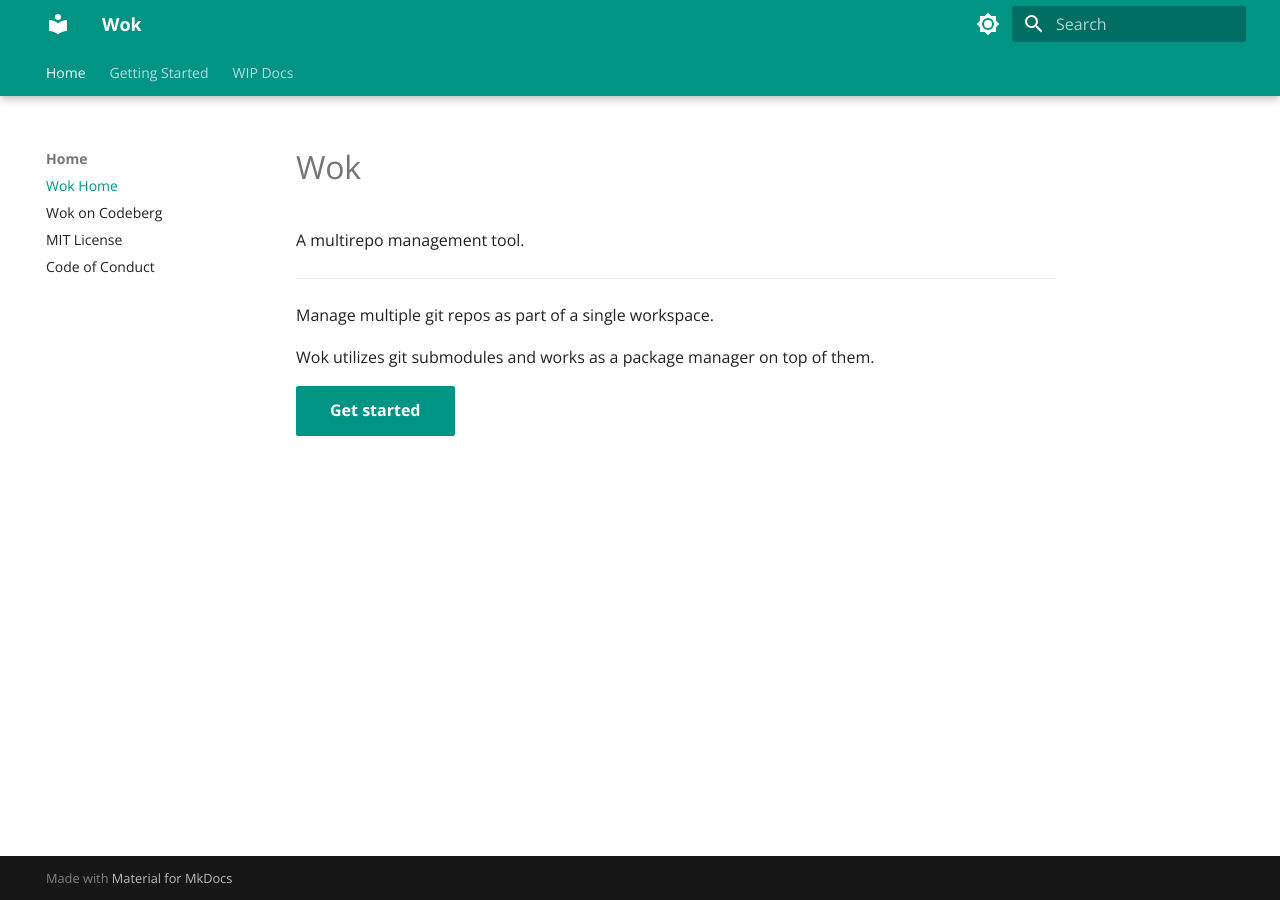
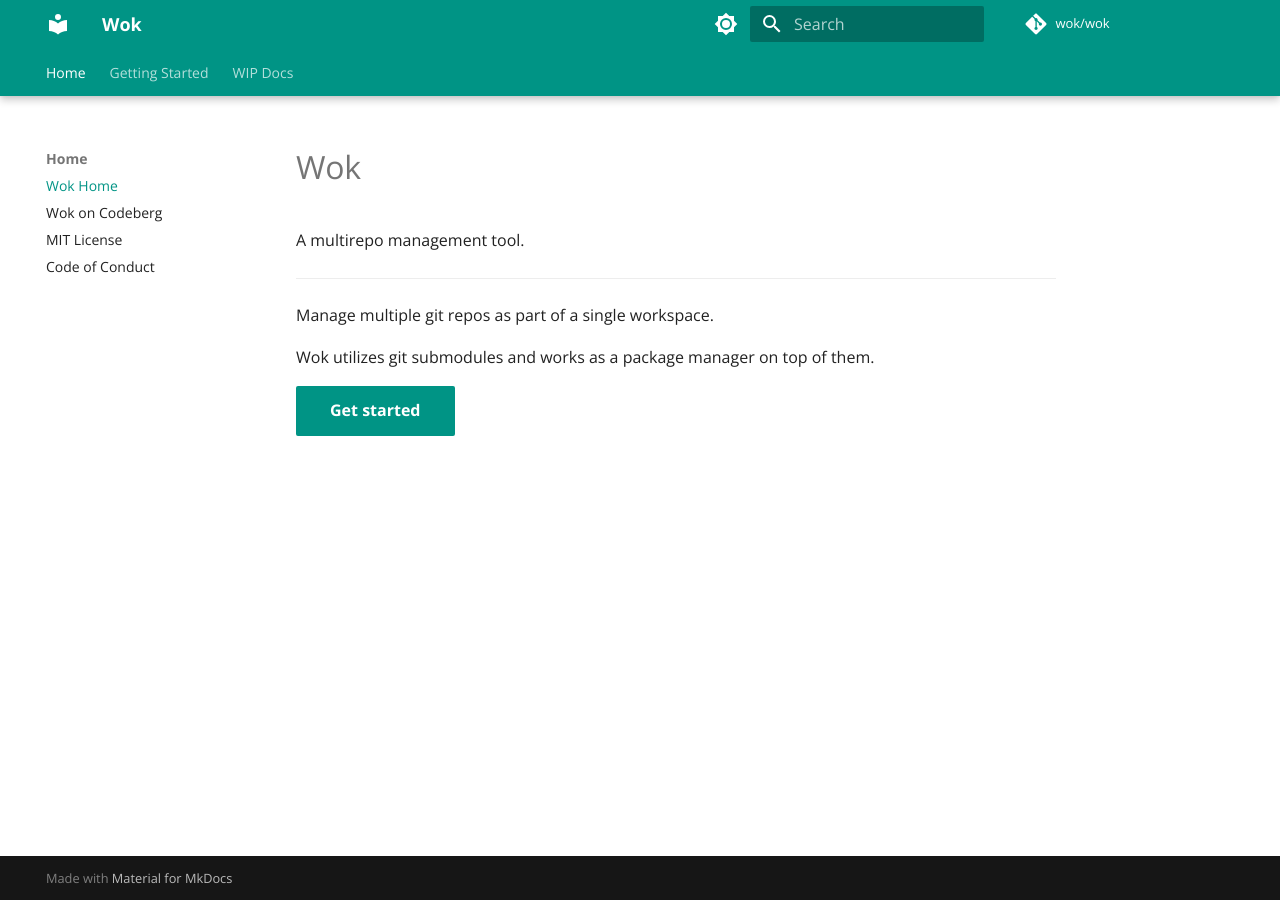
Before and after one commit to wokdev/wok, an MkDocs documentation site: the page built from docs/index.md, in a window 1280 px wide. Built offline with MkDocs 1.6.1 and Material for MkDocs 9.7.7, drawn with Linux system fonts in a browser that asks for light colours.

Commit message:
💡 Add repo link to the docs

```diff
--- a/mkdocs.yml
+++ b/mkdocs.yml
@@ -1,4 +1,6 @@
 site_name: Wok
+repo_url: https://codeberg.org/wok/wok
+repo_name: wok/wok
 markdown_extensions:
   - attr_list
   - pymdownx.tasklist:
@@ -38,11 +40,11 @@ extra_css:
   - stylesheets/extra.css
 nav:
   - Home:
-    - Wok Home: index.md
-    - Wok on Codeberg: https://codeberg.org/wok/wok
-    - MIT License: https://codeberg.org/wok/wok/src/branch/main/LICENSE
-    - Code of Conduct: https://codeberg.org/wok/wok/src/branch/main/CODE_OF_CONDUCT.md
+      - Wok Home: index.md
+      - Wok on Codeberg: https://codeberg.org/wok/wok
+      - MIT License: https://codeberg.org/wok/wok/src/branch/main/LICENSE
+      - Code of Conduct: https://codeberg.org/wok/wok/src/branch/main/CODE_OF_CONDUCT.md
   - Getting Started: getting-started.md
   - WIP Docs:
-    - Philosophy behind Wok: wip/philosophy.md
-    - Wokfile specification: wip/wokfile.md
+      - Philosophy behind Wok: wip/philosophy.md
+      - Wokfile specification: wip/wokfile.md
```
